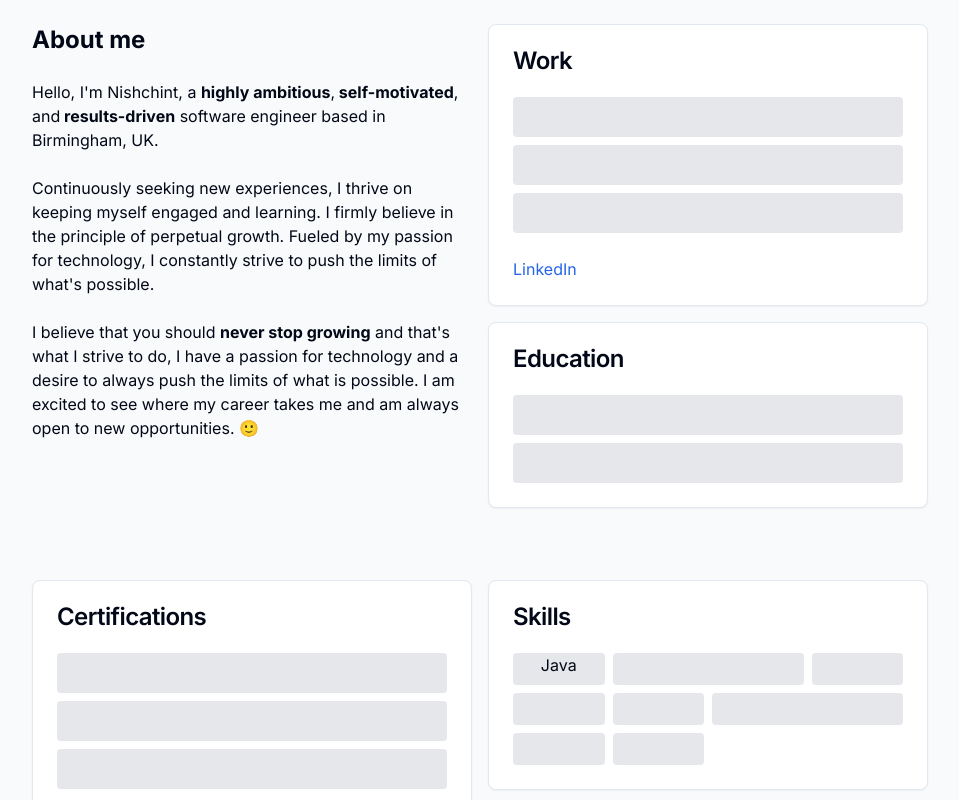
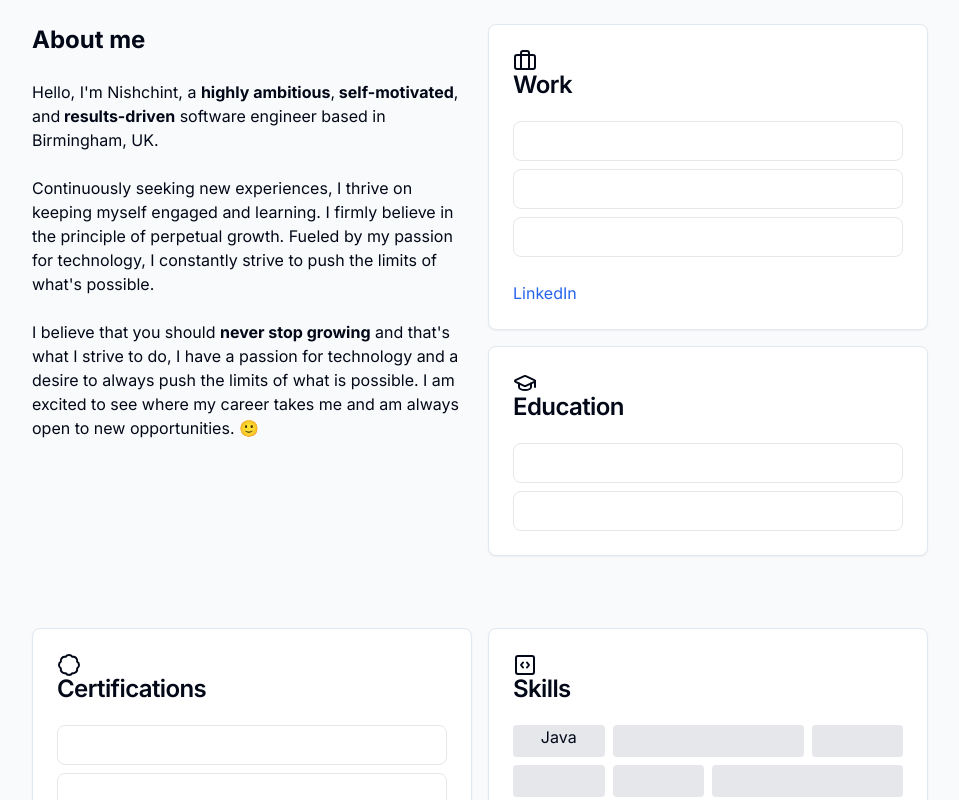
Before and after one commit to nishchintmakode/portfolio-web, a Next.js app: page / in a window 1280 px wide. Shown: the part 520-1320 px from the top of the page, without its empty margins (160-1119 px from the left). Built offline with nearby package versions, Linux system fonts and the light colour scheme.

Commit message:
Added icons and changed formatting

```diff
--- a/src/components/Projects.tsx
+++ b/src/components/Projects.tsx
@@ -7,13 +7,17 @@ import {
   CardContent,
   CardFooter,
 } from "./ui/card";
+import { FolderGit } from "lucide-react";
 
 const Projects = () => {
   return (
     <section id="projects" className="w-full mb-8">
       <Card>
         <CardHeader>
-          <CardTitle>Projects</CardTitle>
+          <CardTitle>
+            <FolderGit />
+            Projects
+          </CardTitle>
         </CardHeader>
         <CardContent>
           <div className="flex space-x-4">
--- a/src/components/about/experience.tsx
+++ b/src/components/about/experience.tsx
@@ -7,6 +7,8 @@ import {
   CardTitle,
   CardFooter,
 } from "../ui/card";
+import { Briefcase } from "lucide-react";
+import { GraduationCap } from "lucide-react";
 import { Separator } from "../ui/separator";
 import Image from "next/image";
 
@@ -15,13 +17,16 @@ const Experience = () => {
     <section className="w-full grid grid-cols-1 gap-4 mb-8">
       <Card className="w-full">
         <CardHeader>
-          <CardTitle>Work</CardTitle>
+          <CardTitle>
+            <Briefcase />
+            Work
+          </CardTitle>
         </CardHeader>
         <CardContent>
           <div className="space-y-2">
-            <div className="h-10 bg-gray-200 rounded w-full" />
-            <div className="h-10 bg-gray-200 rounded w-full" />
-            <div className="h-10 bg-gray-200 rounded w-full" />
+            <div className="h-10 border border-gray-200 rounded-lg w-full" />
+            <div className="h-10 border border-gray-200 rounded-lg w-full" />
+            <div className="h-10 border border-gray-200 rounded-lg w-full" />
           </div>
         </CardContent>
         <CardFooter>
@@ -32,12 +37,15 @@ const Experience = () => {
       </Card>
       <Card className="w-full">
         <CardHeader>
-          <CardTitle>Education</CardTitle>
+          <CardTitle>
+            <GraduationCap />
+            Education
+          </CardTitle>
         </CardHeader>
         <CardContent>
           <div className="space-y-2">
-            <div className="h-10 bg-gray-200 rounded w-full" />
-            <div className="h-10 bg-gray-200 rounded w-full" />
+            <div className="h-10 border border-gray-200 rounded-lg w-full" />
+            <div className="h-10 border border-gray-200 rounded-lg w-full" />
           </div>
         </CardContent>
       </Card>
--- a/src/components/herosection/heroavatar.tsx
+++ b/src/components/herosection/heroavatar.tsx
@@ -9,7 +9,7 @@ import { Mail } from "lucide-react";
 const Heroavatar = () => {
   return (
     <div>
-      <div className="w-60 h-60 justify-center bg-gray-200 rounded-full" />
+      <div className="w-60 h-60 bg-gray-200 dark:bg-gray-700 rounded-full flex items-center justify-center mx-auto" />
       <div className="flex justify-center space-x-2 mt-4">
         <div className="flex justify-center space-x-1">
           <Link
--- a/src/components/qualifications/certifications.tsx
+++ b/src/components/qualifications/certifications.tsx
@@ -7,19 +7,23 @@ import {
   CardContent,
   CardFooter,
 } from "../ui/card";
+import { Badge } from "lucide-react";
 
 const Certifications = () => {
   return (
     <div className="md:mt-2 md:w-1/1">
       <Card className="w-full">
         <CardHeader>
-          <CardTitle>Certifications</CardTitle>
+          <CardTitle>
+            <Badge />
+            Certifications
+          </CardTitle>
         </CardHeader>
         <CardContent>
           <div className="space-y-2">
-            <div className="h-10 bg-gray-200 rounded w-full" />
-            <div className="h-10 bg-gray-200 rounded w-full" />
-            <div className="h-10 bg-gray-200 rounded w-full" />
+            <div className="h-10 border border-gray-200 rounded-lg w-full" />
+            <div className="h-10 border border-gray-200 rounded-lg w-full" />
+            <div className="h-10 border border-gray-200 rounded-lg w-full" />
           </div>
         </CardContent>
         <CardFooter>
--- a/src/components/qualifications/skills.tsx
+++ b/src/components/qualifications/skills.tsx
@@ -7,13 +7,17 @@ import {
   CardContent,
   CardFooter,
 } from "../ui/card";
+import { SquareCode } from "lucide-react";
 
 const Skills = () => {
   return (
     <div className="md:mt-2 md:w-1/1">
       <Card className="w-full">
         <CardHeader>
-          <CardTitle>Skills</CardTitle>
+          <CardTitle>
+            <SquareCode />
+            Skills
+          </CardTitle>
         </CardHeader>
         <CardContent>
           <div className="grid grid-cols-4 gap-2">
```
